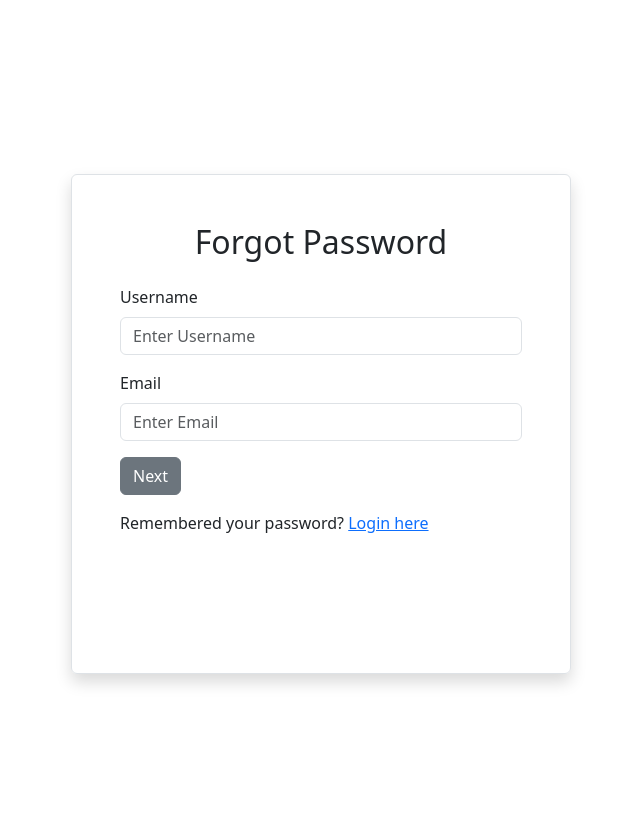
After one commit to austin-l-taylor/Ledger-Logic, a Django app: page /forgot_password/ in a window 1280 px wide. The commit adds this page. Shown: the whole page, without its empty margins (319-959 px from the left). Run offline with Django 5.2, Linux system fonts and the light colour scheme.

Commit message:
Password Reset funcitonality
- started working on password reset
- security questions
- authenticating users and username

```diff
--- /dev/null
+++ b/authenticate/templates/authenticate/forgot_password.html
@@ -0,0 +1,24 @@
+{% extends 'authenticate/base.html' %}
+<body>
+{% block content %}
+    <div class="d-flex justify-content-center align-items-center vh-100">
+        <div class="border p-5 rounded shadow" style="width: 500px; height: 500px;">
+            <h2 class="text-center pb-3">Forgot Password</h2>
+            <form method="POST">
+                {% csrf_token %}
+                <div class="mb-3">
+                    <label for="email" class="form-label">Username</label>
+                    <input type="email" class="form-control" placeholder="Enter Username" name="email">
+                </div>
+                <div class="mb-3">
+                    <label for="email" class="form-label">Email</label>
+                    <input type="email" class="form-control" placeholder="Enter Email" name="email">
+                </div>
+                <button type="button" class="btn btn-secondary">Next</button>
+                <p class="mt-3">Remembered your password? <a href="{% url 'login' %}">Login here</a></p>
+            </form>
+        </div>
+    </div>
+{% endblock %}
+</body>
+<script src="https://cdn.jsdelivr.net/npm/bootstrap@5.3.2/dist/js/bootstrap.bundle.min.js" integrity="sha384-C6RzsynM9kWDrMNeT87bh95OGNyZPhcTNXj1NW7RuBCsyN/o0jlpcV8Qyq46cDfL" crossorigin="anonymous"></script>
--- a/authenticate/templates/authenticate/login.html
+++ b/authenticate/templates/authenticate/login.html
@@ -13,6 +13,7 @@
                 <div class="mb-3">
                     <label for="password" class="form-label">Password</label>
                     <input type="password" class="form-control" placeholder="Enter Password" name="password">
+                    <p class="mt-2"> <a href="{% url 'forgot_password' %}">Forgot password?</a></p>
                 </div>
                 <button type="login" class="btn btn-primary">Login</button>
                 <p class="mt-3">Need an account? <a href="{% url 'register' %}">Sign up here</a></p>
--- a/authenticate/urls.py
+++ b/authenticate/urls.py
@@ -5,5 +5,6 @@ urlpatterns = [
     path("", views.login_user, name="login"),
     path("logout/", views.logout_user, name="logout"),
     path("register/", views.register_user, name="register"),
+    path("forgot_password/", views.forgot_password, name="forgot_password"),
     path("home/", views.home, name="home"),
 ]
--- a/authenticate/views.py
+++ b/authenticate/views.py
@@ -34,6 +34,7 @@ def register_user(request):
             form.save()
             username = form.cleaned_data.get("username")
             password = form.cleaned_data.get("password1")
+            # input admin use authentication here
             user = authenticate(username=username, password=password)
             login(request, user)
             messages.success(request, "You have successfully registered.")
@@ -44,5 +45,13 @@ def register_user(request):
     return render(request, "authenticate/register.html", context)
 
 
+def forgot_password(request):
+    if request.method == "POST":
+        username = request.POST["username"]
+        email = request.POST["email"]
+
+    return render(request, "authenticate/forgot_password.html", {})
+
+
 def home(request):
     return render(request, "main_page/home.html", {})
```
